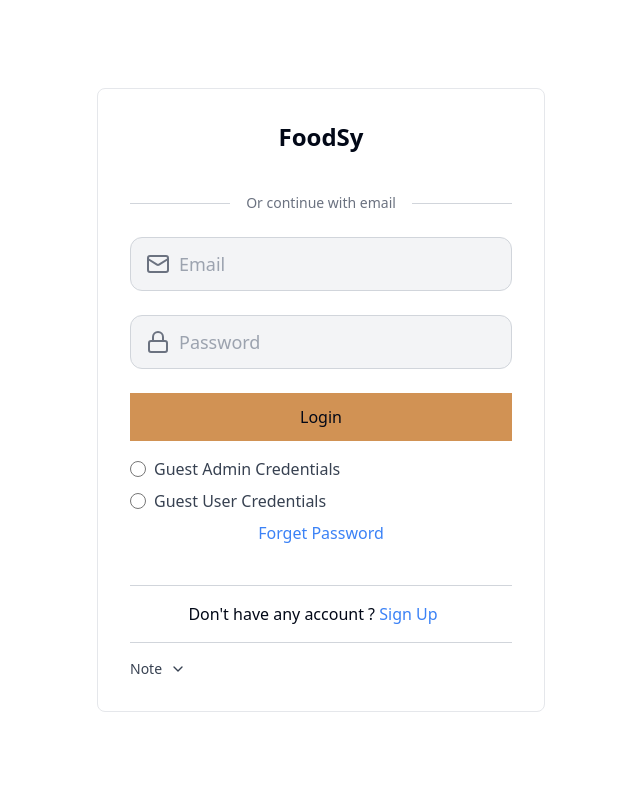
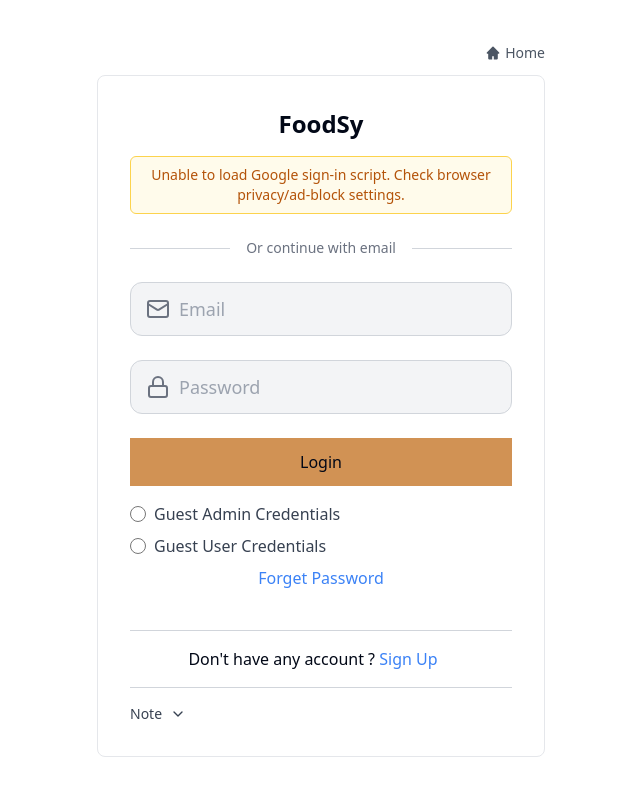
Before and after one commit to Krush-aiden/client, a React (Vite) app: page /login in a window 1280 px wide. Shown: the top 796 px of the page, without its empty margins (319-959 px from the left). Built offline with nearby package versions, Linux system fonts and the light colour scheme; no server answers.

Commit message:
google auth fix 1

```diff
--- a/src/auth/Login.tsx
+++ b/src/auth/Login.tsx
@@ -1,7 +1,14 @@
 import { Separator } from "@radix-ui/react-separator";
 import { Loader2, Lock, Mail } from "lucide-react";
 import { NavLink } from "react-router-dom";
-import { ChangeEvent, FormEvent, useEffect, useRef, useState } from "react";
+import {
+  ChangeEvent,
+  FormEvent,
+  useCallback,
+  useEffect,
+  useRef,
+  useState,
+} from "react";
 import { LoginInputState, userLoginSchema } from "@/schema/userSchema";
 import { useDispatch, useSelector } from "react-redux";
 import { AppDispatch } from "@/app/store";
@@ -28,6 +35,7 @@ const Login = () => {
   const [loading, setLoading] = useState(false);
   const [errorMsg, setErrorMsg] = useState<Partial<LoginInputState>>({});
   const [errorState, setErrorState] = useState<boolean>();
+  const [googleAuthError, setGoogleAuthError] = useState("");
   const dispatch = useDispatch<AppDispatch>();
   const { isLoading }: any = useSelector<any>((state) => state.user);
 
@@ -51,7 +59,8 @@ const Login = () => {
     }
   };
 
-  const handleGoogleSuccess = (response: any) => {
+  const handleGoogleSuccess = useCallback(
+    (response: any) => {
       const { credential } = response;
       const payload = { googleToken: credential };
       try {
@@ -59,13 +68,9 @@ const Login = () => {
       } catch (error) {
         console.error("Google login failed:", error);
       }
-  };
-
-  // const handleGoogleError = () => {
-  //   console.log("Google login failed");
-  //   setErrorMsg({ email: "Google login failed. Please try again." });
-  //   setErrorState(false);
-  // };
+    },
+    [dispatch],
+  );
 
   const googleInitialized = useRef(false);
   useEffect(() => {
@@ -73,6 +78,9 @@ const Login = () => {
 
     if (!clientId) {
       console.error("Google Client ID missing");
+      setGoogleAuthError(
+        "Google sign-in is unavailable right now. Please use email login.",
+      );
       return;
     }
 
@@ -89,6 +97,11 @@ const Login = () => {
       script.id = "google-script";
 
       script.onload = initializeGoogle;
+      script.onerror = () => {
+        setGoogleAuthError(
+          "Unable to load Google sign-in script. Check browser privacy/ad-block settings.",
+        );
+      };
       document.body.appendChild(script);
     };
 
@@ -103,6 +116,7 @@ const Login = () => {
       const container = document.getElementById("googleSignInButton");
       if (container) {
         container.innerHTML = "";
+        setGoogleAuthError("");
         window.google.accounts.id.renderButton(container, {
           theme: "outline",
           size: "large",
@@ -115,7 +129,7 @@ const Login = () => {
     };
 
     loadGoogleScript();
-  }, []);
+  }, [handleGoogleSuccess]);
 
   useEffect(() => {
     setLoading(isLoading);
@@ -137,20 +151,47 @@ const Login = () => {
   const [showInfo, setShowInfo] = useState(false);
   return (
     <div className="flex flex-col items-center justify-center min-h-screen">
+      <div className="w-full max-w-md mx-4 mb-3 flex justify-end">
+        <NavLink
+          to="/"
+          className="flex items-center gap-1 text-sm text-gray-600 hover:text-orange-500 transition-colors"
+        >
+          <svg
+            xmlns="http://www.w3.org/2000/svg"
+            className="h-4 w-4"
+            viewBox="0 0 20 20"
+            fill="currentColor"
+          >
+            <path d="M10.707 2.293a1 1 0 00-1.414 0l-7 7A1 1 0 003 11h1v6a1 1 0 001 1h4v-4h2v4h4a1 1 0 001-1v-6h1a1 1 0 00.707-1.707l-7-7z" />
+          </svg>
+          Home
+        </NavLink>
+      </div>
       <form
         onSubmit={loginSubmitHandler}
         className="md:p-8 w-full max-w-md rounded-lg md:border border-gray-200 mx-4"
       >
         <div className="mb-4">
-          <h3 className="font-bold text-2xl">FoodSy</h3>
+          <NavLink
+            to="/"
+            className="font-bold text-2xl hover:text-orange-500 transition-colors"
+          >
+            FoodSy
+          </NavLink>
         </div>
 
         {/* Google Sign-In Button */}
         <div className="mb-6">
+          {googleAuthError ? (
+            <div className="w-full rounded-md border border-amber-300 bg-amber-50 px-3 py-2 text-sm text-amber-700">
+              {googleAuthError}
+            </div>
+          ) : (
             <div
               id="googleSignInButton"
               className="flex justify-center w-full"
             ></div>
+          )}
         </div>
 
         <div className="flex items-center gap-4 mb-6">
```
Lines whose indentation alone changed are shown as unchanged.
